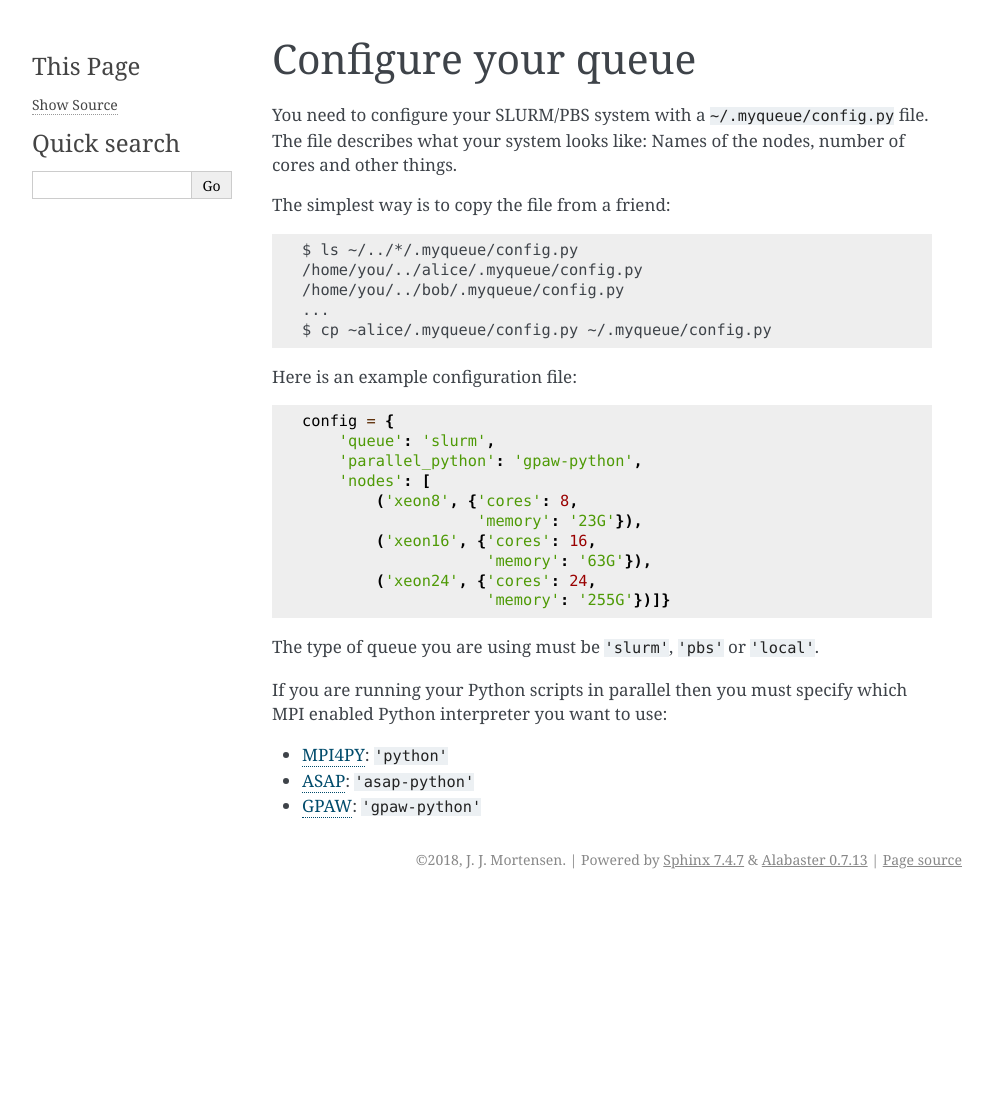
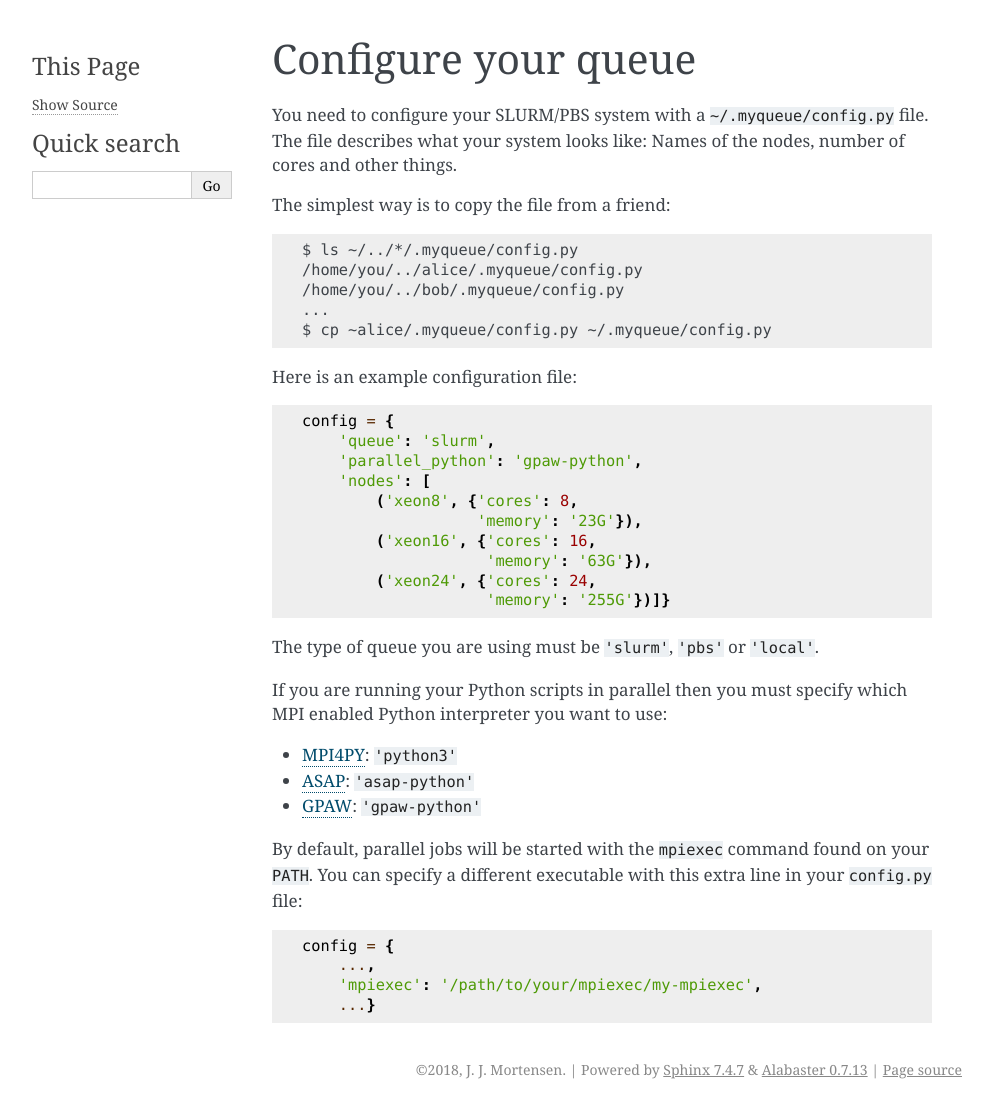
Before and after one commit to Yangxinsix/myqueue, a Sphinx documentation site: the page built from docs/configuration.rst, in a window 1280 px wide. Shown: the whole page, without its empty margins (148-1140 px from the left). Built offline with Sphinx 7.4.7, drawn with Linux system fonts in a browser that asks for light colours; before the commit the page ends 900 px from its top, so only the background shows below that.

Commit message:
Add mpiexec config-var

```diff
--- a/docs/configuration.rst
+++ b/docs/configuration.rst
@@ -14,7 +14,6 @@ The simplest way is to copy the file from a friend::
     ...
     $ cp ~alice/.myqueue/config.py ~/.myqueue/config.py
 
-
 Here is an example configuration file:
 
 .. literalinclude:: example_config.py
@@ -24,10 +23,19 @@ The type of queue you are using must be ``'slurm'``, ``'pbs'`` or ``'local'``.
 If you are running your Python scripts in parallel then you must specify which
 MPI enabled Python interpreter you want to use:
 
-* MPI4PY_: ``'python'``
+* MPI4PY_: ``'python3'``
 * ASAP_: ``'asap-python'``
 * GPAW_: ``'gpaw-python'``
 
 .. _MPI4PY: https://mpi4py.readthedocs.io/en/stable/index.html
 .. _ASAP: https://wiki.fysik.dtu.dk/asap
 .. _GPAW: https://wiki.fysik.dtu.dk/gpaw/
+
+By default, parallel jobs will be started with the ``mpiexec`` command found
+on your ``PATH``.  You can specify a different executable with this extra line
+in your ``config.py`` file::
+
+    config = {
+        ...,
+        'mpiexec': '/path/to/your/mpiexec/my-mpiexec',
+        ...}
```
Also changed, not shown: 1 other file.
